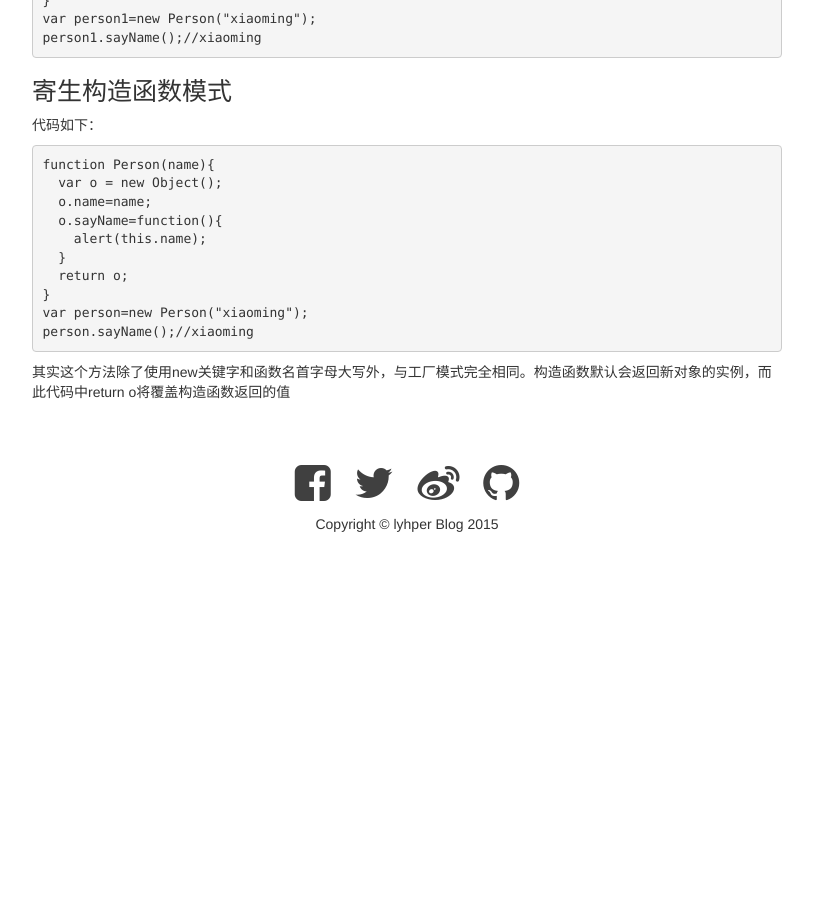
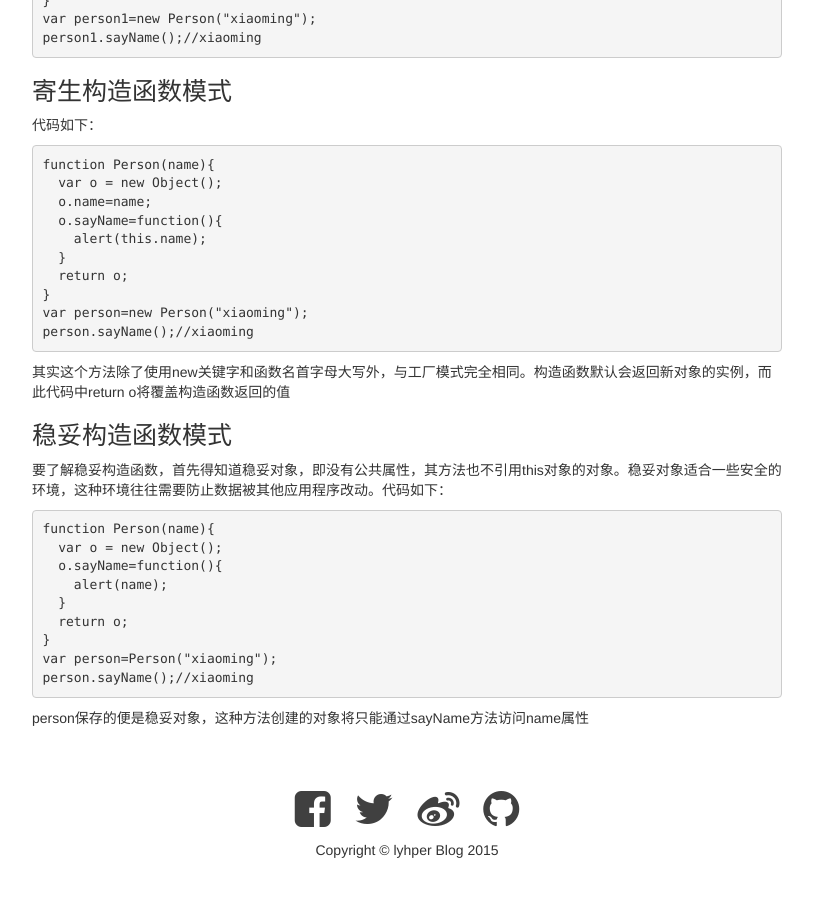
Before and after one commit to lyhper/lyhper.github.io, a Jekyll site: the page built from _posts/2015-08-02-JavaScript-create-object.markdown, in a window 1280 px wide and 900 px high, scrolled down 2431 px. Shown: the top 897 px of the window, without its empty margins (233-1046 px from the left). Built offline with Jekyll 4.4.1, drawn with Linux system fonts in a browser that asks for light colours; before the commit the page ends 3005 px from its top, so only the background shows below that.

Commit message:
modify post

```diff
--- a/_posts/2015-08-02-JavaScript-create-object.markdown
+++ b/_posts/2015-08-02-JavaScript-create-object.markdown
@@ -139,3 +139,21 @@ person.sayName();//xiaoming
 {% endhighlight %}
 
 其实这个方法除了使用new关键字和函数名首字母大写外，与工厂模式完全相同。构造函数默认会返回新对象的实例，而此代码中return o将覆盖构造函数返回的值
+
+##稳妥构造函数模式
+
+要了解稳妥构造函数，首先得知道稳妥对象，即没有公共属性，其方法也不引用this对象的对象。稳妥对象适合一些安全的环境，这种环境往往需要防止数据被其他应用程序改动。代码如下：
+
+{% highlight ruby %}
+function Person(name){
+  var o = new Object();
+  o.sayName=function(){
+    alert(name);
+  }
+  return o;
+}
+var person=Person("xiaoming");
+person.sayName();//xiaoming
+{% endhighlight %}
+
+person保存的便是稳妥对象，这种方法创建的对象将只能通过sayName方法访问name属性
```
